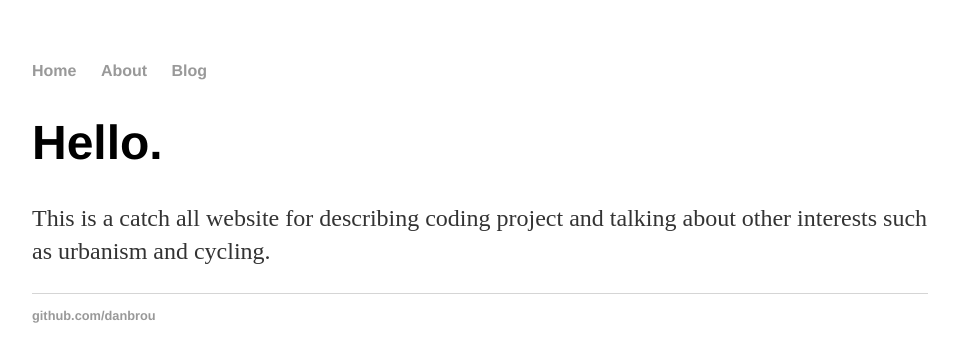
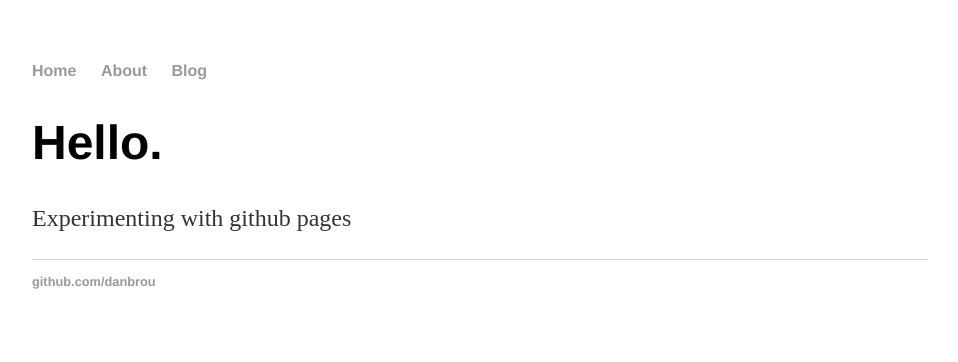
Before and after one commit to danbrou/danbrou.github.io, a Jekyll site: the page built from index.html, in a window 1280 px wide. Shown: the top 362 px of the page, without its empty margins (160-1118 px from the left). Built offline with Jekyll 4.4.1, drawn with Linux system fonts in a browser that asks for light colours.

Commit message:
Update index.html

```diff
--- a/index.html
+++ b/index.html
@@ -5,5 +5,5 @@ title: Danbrou
 
 		<div class="blurb">
 			<h1>Hello.</h1>
-			<p>This is a catch all website for describing coding project and talking about other interests such as urbanism and cycling.</p>
+			<p>Experimenting with github pages</p>
 		</div>
```
